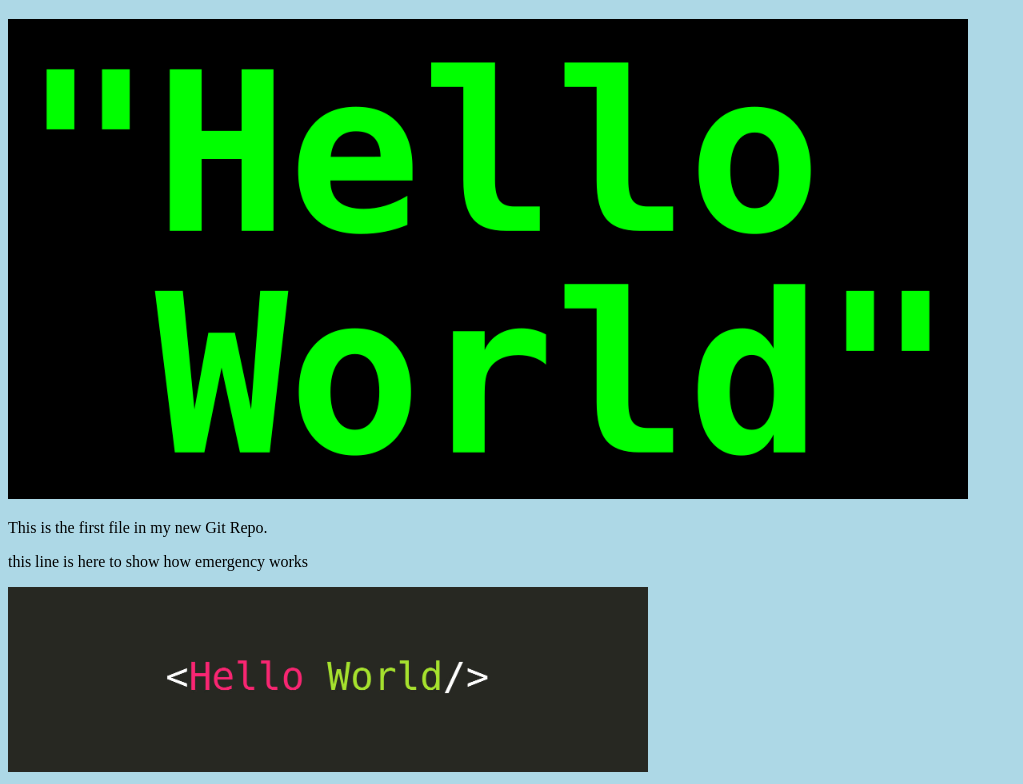
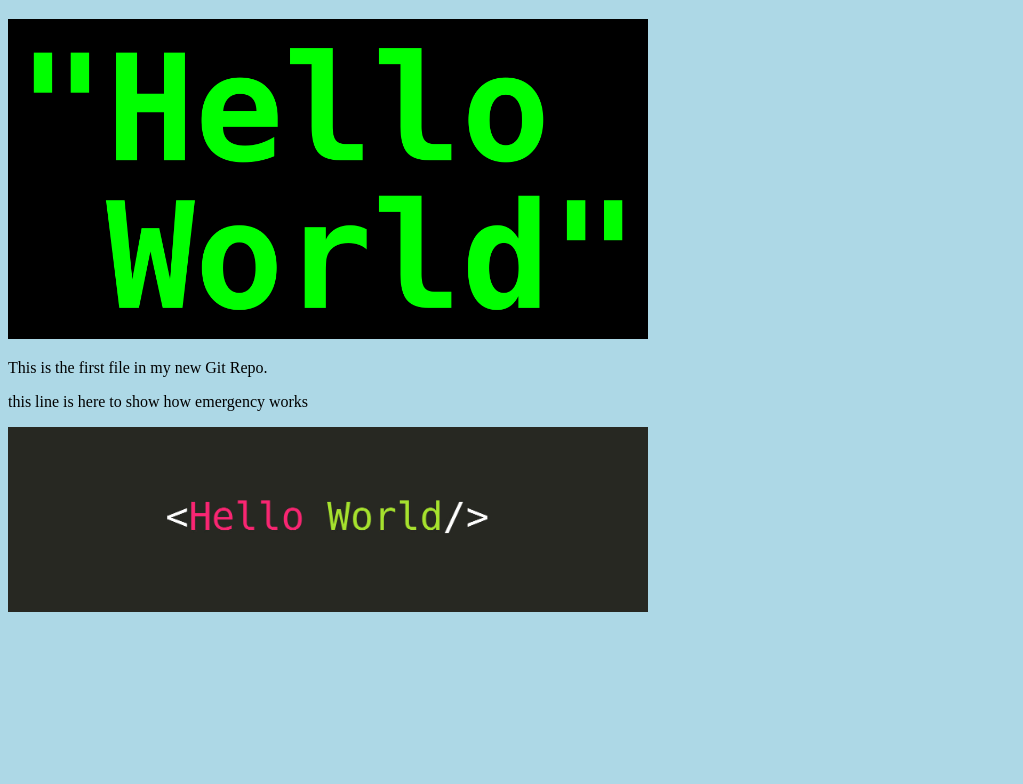
Before and after one commit to myrddin29/hello-world, a plain HTML site: page index.html in a window 1280 px wide. Shown: the part 61-845 px from the top of the page, without its empty margins (0-1023 px from the left). After the commit the page ends 800 px from the top, so only its background shows below. Drawn offline with Linux system fonts and the light colour scheme.

Commit message:
update index.html. resized image

```diff
--- a/index.html
+++ b/index.html
@@ -7,7 +7,7 @@
 <body>
 
 <h1>Hello world!</h1>
-<div><img src="HelloWorld.svg.png" alt="Hello World from Space" style="width:100%;max-width:960px"></div>
+<div><img src="HelloWorld.svg.png" alt="Hello World from Space" style="width:100%;max-width:640px"></div>
 <p>This is the first file in my new Git Repo.</p>
 <p>this line is here to show how emergency works</p>
 <div><img src="hello-world.jpg" alt="hello git" style="width:100%;max-width:640px"></div>
```
